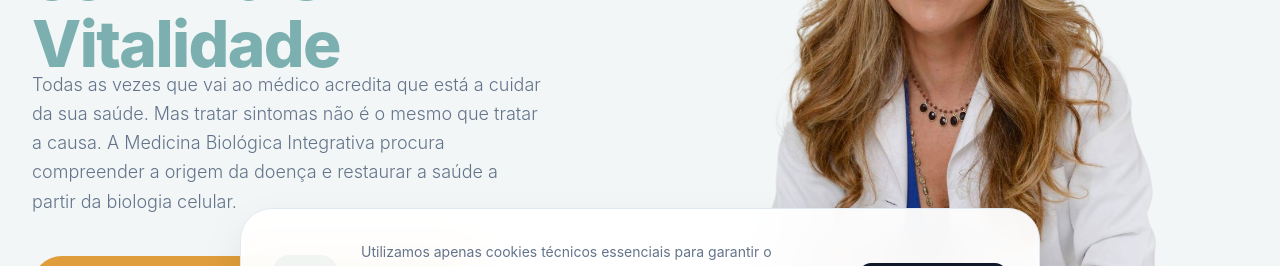
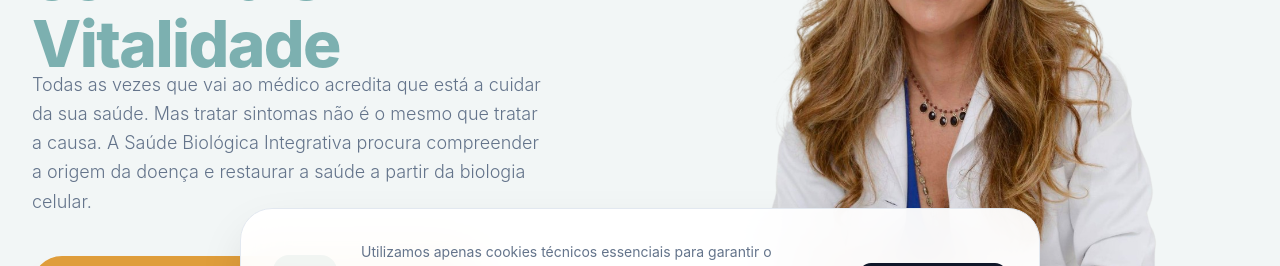
Before and after one commit to layoutdev-pt/Dra.Vasconcelos, a React (Vite) app: page / in a window 1280 px wide. Shown: the part 411-677 px from the top of the page. Built offline with nearby package versions, Linux system fonts and the light colour scheme; no server answers; the database is empty.

Commit message:
Fix typo in text from 'Medicina' to 'Saúde'

```diff
--- a/src/sections/home/Hero.tsx
+++ b/src/sections/home/Hero.tsx
@@ -72,7 +72,7 @@ export const Hero: React.FC = () => {
             <p className="text-lg text-site-text-muted max-w-lg leading-relaxed font-light mt-[-20px] md:mt-[-40px]">
               Todas as vezes que vai ao médico acredita que está a cuidar da sua
               saúde. Mas tratar sintomas não é o mesmo que tratar a causa. A
-              Medicina Biológica Integrativa procura compreender a origem da doença e
+              Saúde Biológica Integrativa procura compreender a origem da doença e
               restaurar a saúde a partir da biologia celular.
             </p>
 
```
